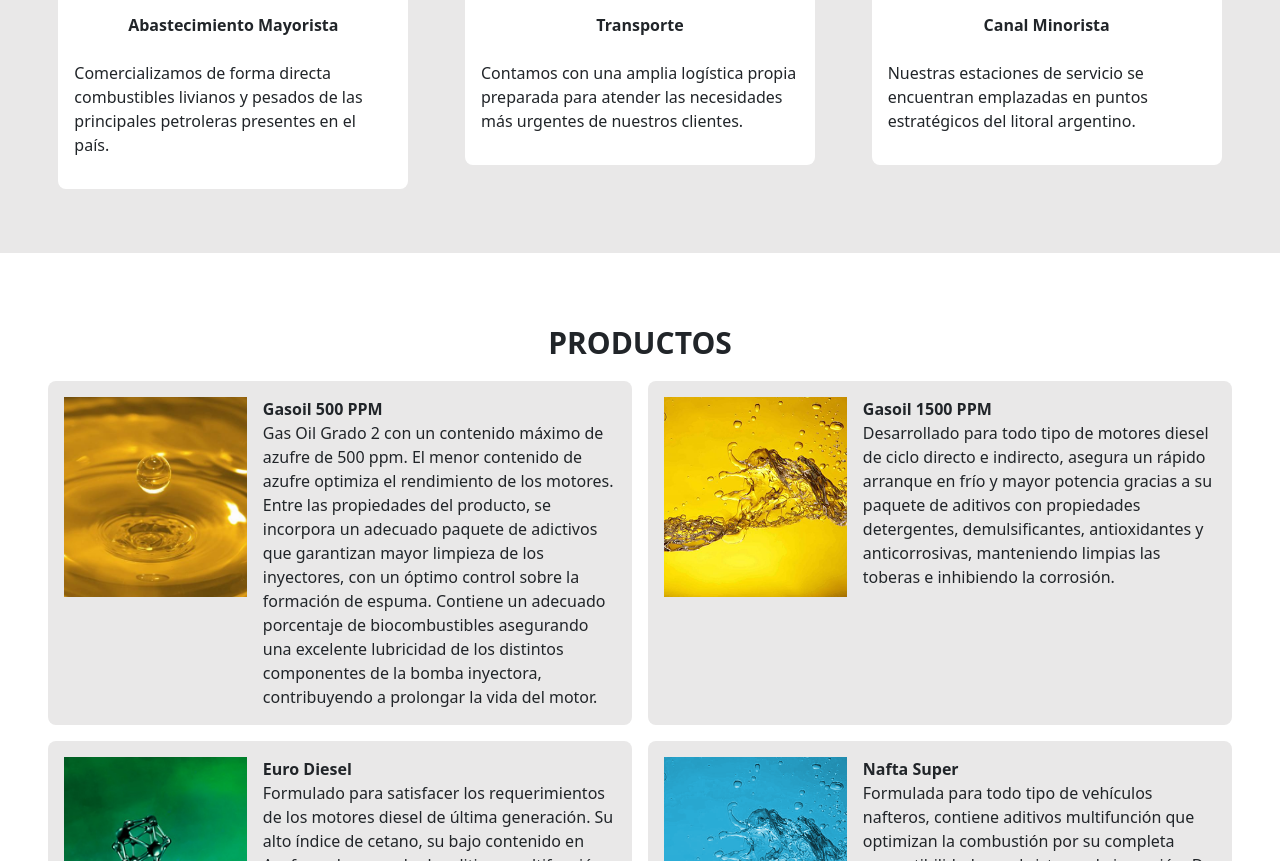
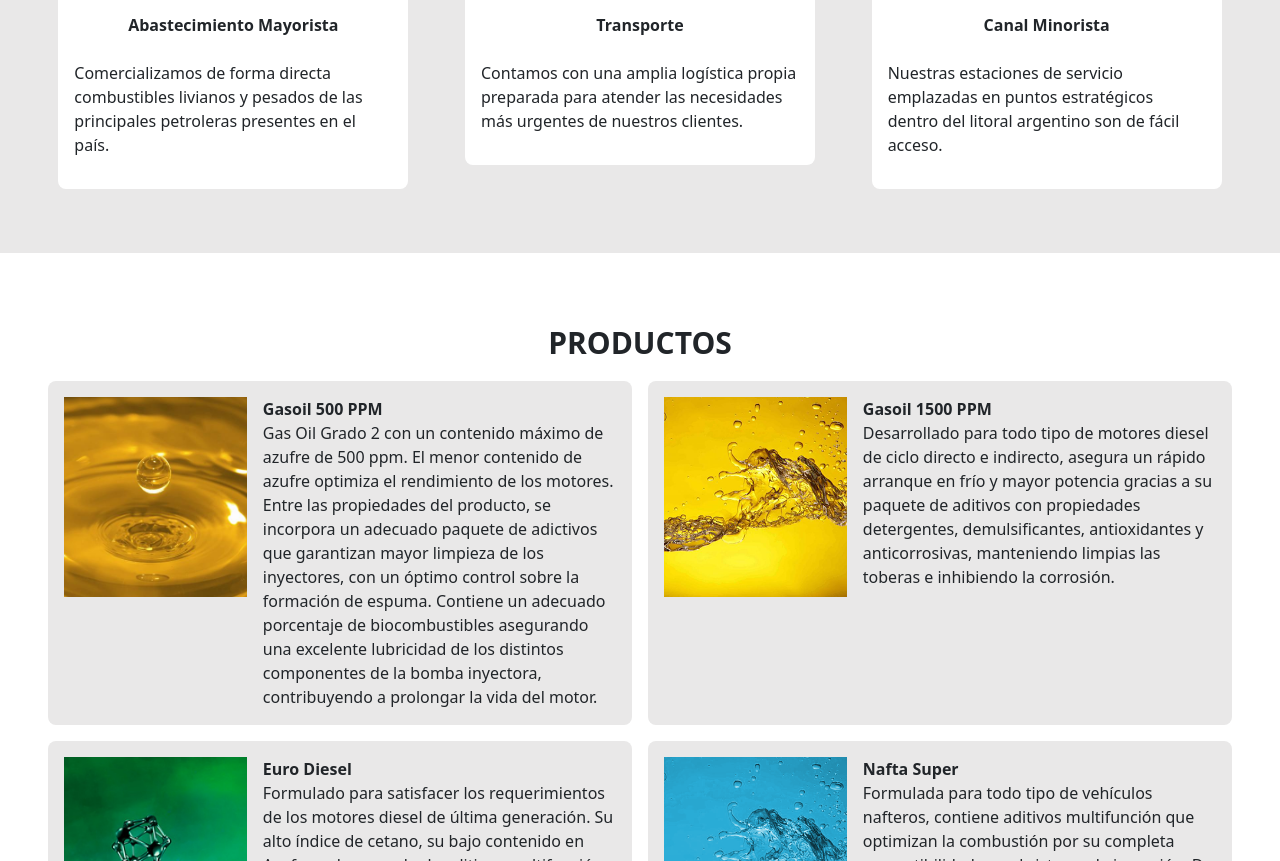
Before and after one commit to agustinbajo11/bajo_combustibles, a website: page index.html in a window 1280 px wide. Shown: the part 1147-2008 px from the top of the page. Drawn offline with nearby package versions, Linux system fonts and the light colour scheme.

Commit message:
Update index.html
Breve cambio descriptivo en la section Servicios, contenedor "Canal Minorista"...

```diff
--- a/index.html
+++ b/index.html
@@ -81,7 +81,7 @@
                                 </div>
                                 <b>Canal Minorista</b></br>
                                 <p>
-                                    Nuestras estaciones de servicio se encuentran emplazadas en puntos estratégicos del litoral argentino.
+                                    Nuestras estaciones de servicio emplazadas en puntos estratégicos dentro del litoral argentino son de fácil acceso.
                                 </p>
                             </div>
                         </li>
```
